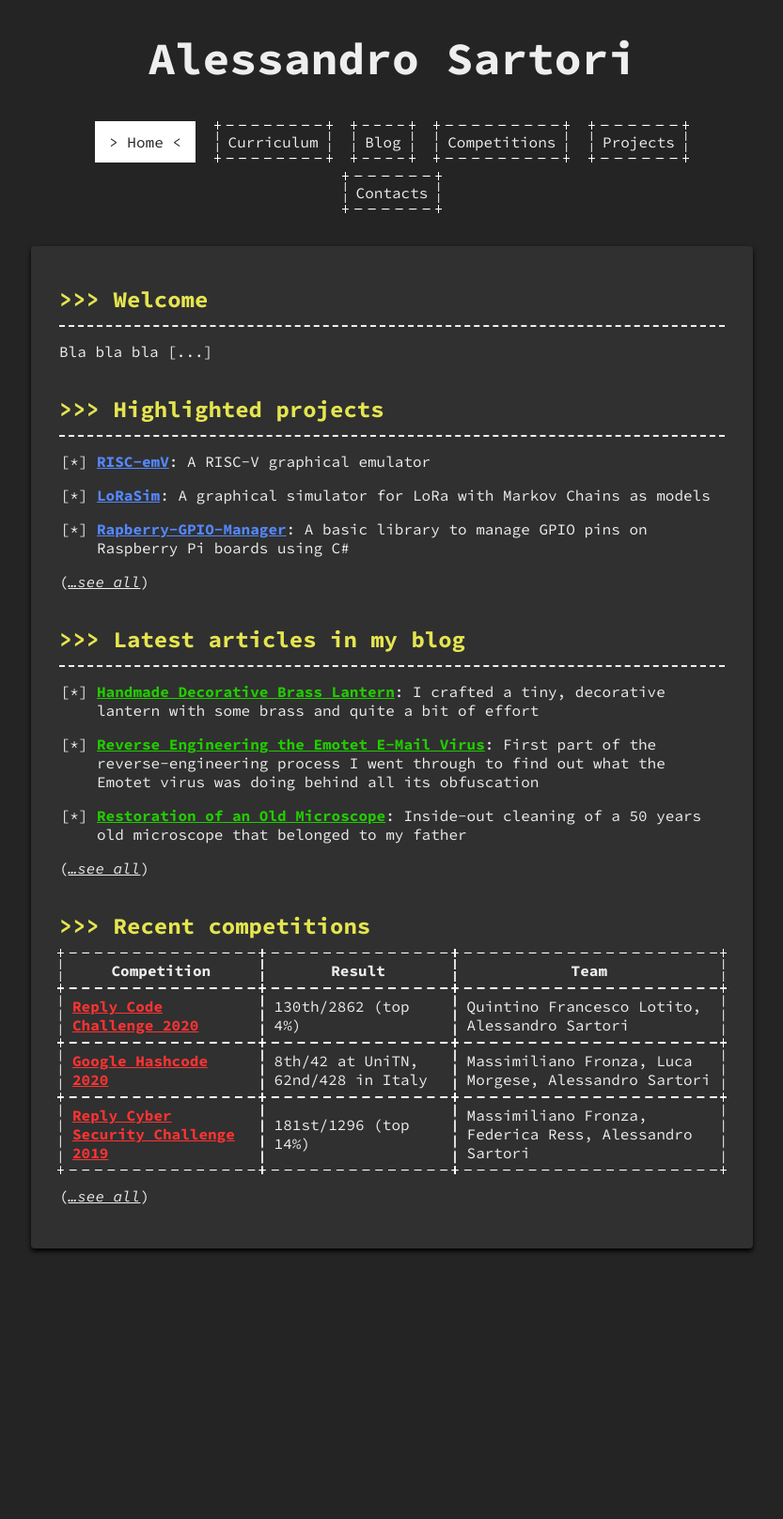
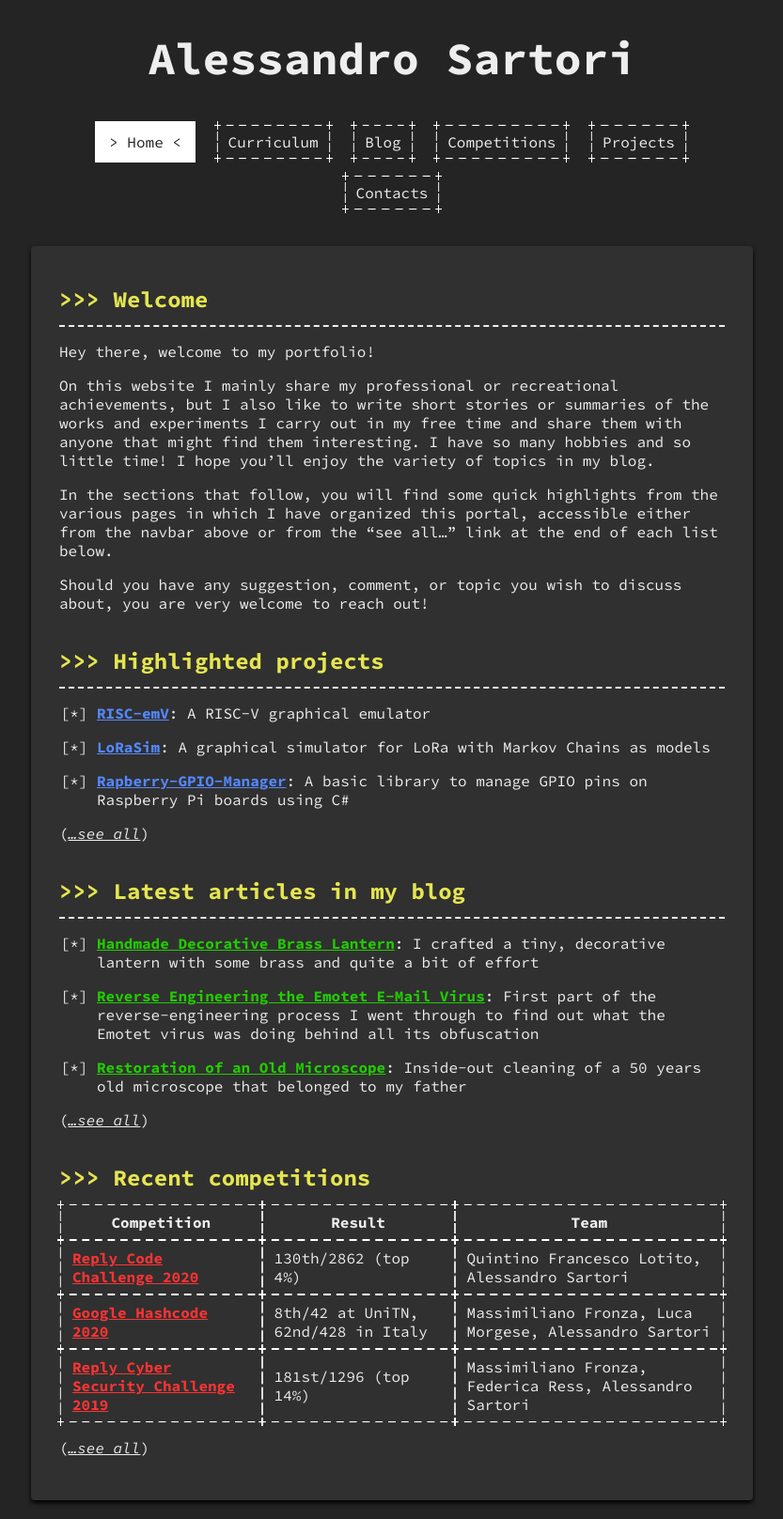
Before and after one commit to AlexSartori/alexsartori.github.io, a Jekyll site: the page built from index.md, in a window 1280 px wide. Shown: the whole page at 94% size, without its empty margins (223-1056 px from the left). Built offline with Jekyll 4.4.1, drawn with Linux system fonts in a browser that asks for light colours; before the commit the page ends 1349 px from its top, so only the background shows below that.

Commit message:
Add welcome section

```diff
--- a/index.md
+++ b/index.md
@@ -6,7 +6,13 @@ permalink: /
 
 ## \>>> Welcome
 ---
-Bla bla bla [\...]
+Hey there, welcome to my portfolio!
+
+On this website I mainly share my professional or recreational achievements, but I also like to write short stories or summaries of the works and experiments I carry out in my free time and share them with anyone that might find them interesting. I have so many hobbies and so little time! I hope you'll enjoy the variety of topics in my blog.
+
+In the sections that follow, you will find some quick highlights from the various pages in which I have organized this portal, accessible either from the navbar above or from the "see all..." link at the end of each list below.
+
+Should you have any suggestion, comment, or topic you wish to discuss about, you are very welcome to reach out!
 
 ## \>>> Highlighted projects
 ---
```
